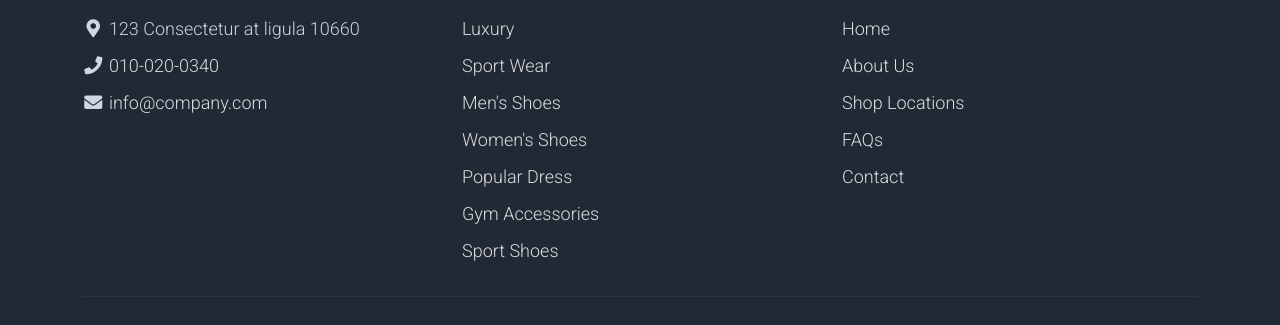
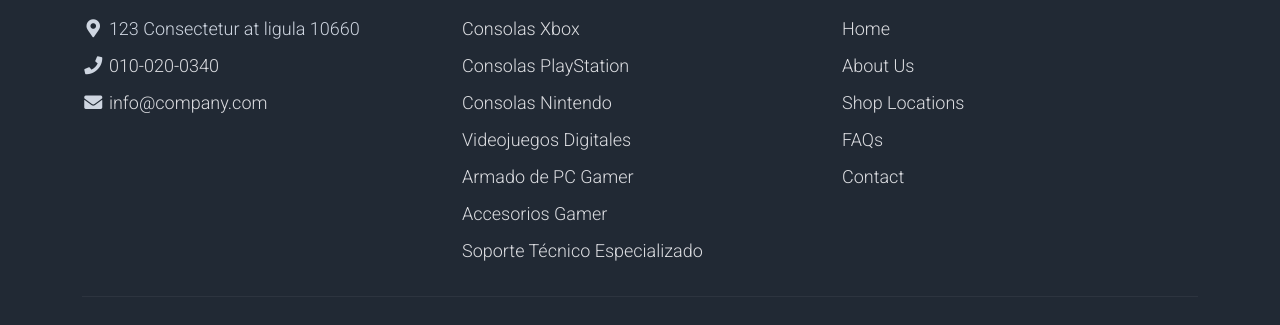
Before and after one commit to Andres-alfonso-4462/FrontEnd_MonkeyGamesWeb, a plain HTML site: page shop.html in a window 1280 px wide. Shown: the part 2469-2794 px from the top of the page. Drawn offline with Linux system fonts and the light colour scheme.

Commit message:
Update shop.html

```diff
--- a/shop.html
+++ b/shop.html
@@ -53,7 +53,7 @@ https://templatemo.com/tm-559-zay-shop
         <div class="container d-flex justify-content-between align-items-center">
 
             <a class="navbar-brand text-success logo h1 align-self-center" href="index.html">
-                Zay
+                Monkey Games
             </a>
 
             <button class="navbar-toggler border-0" type="button" data-bs-toggle="collapse" data-bs-target="#templatemo_main_nav" aria-controls="navbarSupportedContent" aria-expanded="false" aria-label="Toggle navigation">
@@ -674,13 +674,13 @@ https://templatemo.com/tm-559-zay-shop
                 <div class="col-md-4 pt-5">
                     <h2 class="h2 text-light border-bottom pb-3 border-light">Products</h2>
                     <ul class="list-unstyled text-light footer-link-list">
-                        <li><a class="text-decoration-none" href="#">Luxury</a></li>
-                        <li><a class="text-decoration-none" href="#">Sport Wear</a></li>
-                        <li><a class="text-decoration-none" href="#">Men's Shoes</a></li>
-                        <li><a class="text-decoration-none" href="#">Women's Shoes</a></li>
-                        <li><a class="text-decoration-none" href="#">Popular Dress</a></li>
-                        <li><a class="text-decoration-none" href="#">Gym Accessories</a></li>
-                        <li><a class="text-decoration-none" href="#">Sport Shoes</a></li>
+                        <li><a class="text-decoration-none" href="#">Consolas Xbox</a></li>
+                        <li><a class="text-decoration-none" href="#">Consolas PlayStation</a></li>
+                        <li><a class="text-decoration-none" href="#">Consolas Nintendo</a></li>
+                        <li><a class="text-decoration-none" href="#">Videojuegos Digitales</a></li>
+                        <li><a class="text-decoration-none" href="#">Armado de PC Gamer</a></li>
+                        <li><a class="text-decoration-none" href="#">Accesorios Gamer</a></li>
+                        <li><a class="text-decoration-none" href="#">Soporte Técnico Especializado</a></li>
                     </ul>
                 </div>
 
```
